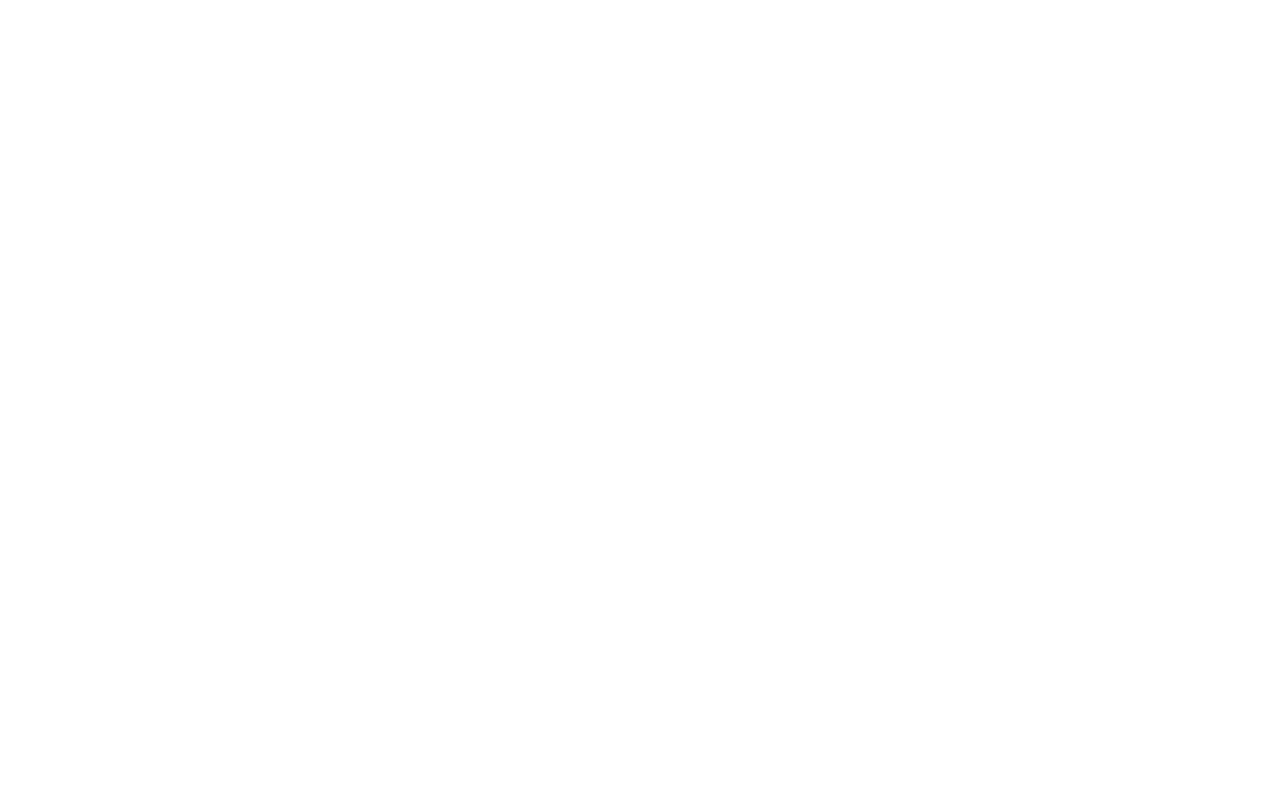
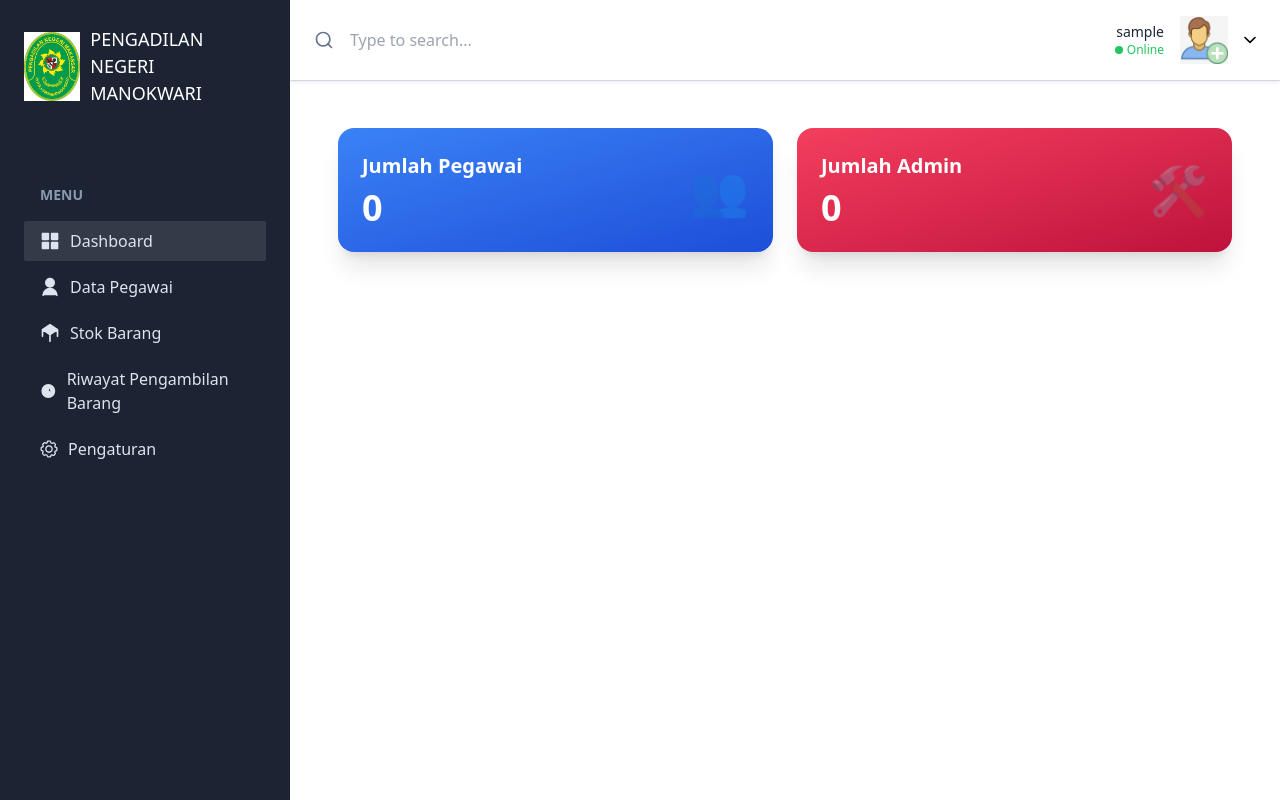
Before and after one commit to Dolfis123/riara-ta, a React (Vite) app in the folder frontend/: page /dashboard in a window 1280 px wide. Before the commit this address had no page. Built offline with nearby package versions, Linux system fonts and the light colour scheme; no server answers; sample sign-in values are in the browser's storage.

Commit message:
finish-80

```diff
--- a/frontend/src/App.jsx
+++ b/frontend/src/App.jsx
@@ -12,6 +12,7 @@ import ScanQRCode from './pages/Dashboard/ScanQRCode';
 import RiwayatPengambilan from './pages/Dashboard/RiwayatPengambilan';
 import BarangSearch from './pages/Dashboard/BarangSearch';
 import SuperAdmin from './pages/Dashboard/SuperAdmin';
+import Dashboard from './pages/Dashboard/Dashboard';
 
 function App() {
   const [loading, setLoading] = useState(true);
@@ -63,6 +64,17 @@ function App() {
         }
       />
       <Route
+        path="/dashboard"
+        element={
+          <ProtectedRoute>
+            <DefaultLayout>
+              <PageTitle title="Barang Dashboard | TailAdmin" />
+              <Dashboard />
+            </DefaultLayout>
+          </ProtectedRoute>
+        }
+      />
+      <Route
         path="/stok-barang"
         element={
           <ProtectedRoute>
--- a/frontend/src/components/Sidebar/index.jsx
+++ b/frontend/src/components/Sidebar/index.jsx
@@ -112,6 +112,52 @@ const Sidebar = ({ sidebarOpen, setSidebarOpen }) => {
 
             <ul className="mb-6 flex flex-col gap-1.5">
 
+<NavLink
+  to="/dashboard"
+  className={`group relative flex items-center gap-2.5 rounded-sm py-2 px-4 font-medium text-bodydark1 duration-300 ease-in-out hover:bg-graydark dark:hover:bg-meta-4 ${
+    pathname === '/dashboard' ? 'bg-graydark dark:bg-meta-4' : ''
+  }`}
+>
+  {/* Ikon dashboard */}
+  <svg
+    className="fill-current"
+    width="20"
+    height="20"
+    viewBox="0 0 24 24"
+    fill="none"
+    xmlns="http://www.w3.org/2000/svg"
+  >
+    <path
+      d="M3 3H10V10H3V3Z"
+      stroke="currentColor"
+      strokeWidth="2"
+      strokeLinecap="round"
+      strokeLinejoin="round"
+    />
+    <path
+      d="M14 3H21V10H14V3Z"
+      stroke="currentColor"
+      strokeWidth="2"
+      strokeLinecap="round"
+      strokeLinejoin="round"
+    />
+    <path
+      d="M14 14H21V21H14V14Z"
+      stroke="currentColor"
+      strokeWidth="2"
+      strokeLinecap="round"
+      strokeLinejoin="round"
+    />
+    <path
+      d="M3 14H10V21H3V14Z"
+      stroke="currentColor"
+      strokeWidth="2"
+      strokeLinecap="round"
+      strokeLinejoin="round"
+    />
+  </svg>
+  Dashboard
+</NavLink>
 
             <NavLink
   to="/data-pegawai"
--- /dev/null
+++ b/frontend/src/pages/Dashboard/Dashboard.jsx
@@ -0,0 +1,52 @@
+import React, { useEffect, useState } from 'react';
+import axios from 'axios';
+
+const API_URL = import.meta.env.VITE_API_URL;
+
+function Dashboard() {
+  const [roleCounts, setRoleCounts] = useState({ totalPegawai: 0, totalAdmin: 0 });
+
+  useEffect(() => {
+    const fetchCounts = async () => {
+      try {
+        const token = localStorage.getItem("token");
+        const response = await axios.get(`${API_URL}/pegawai/count-by-role`, {
+          headers: { Authorization: `Bearer ${token}` }
+        });
+        setRoleCounts(response.data);
+      } catch (error) {
+        console.error("Error fetching role counts:", error);
+      }
+    };
+
+    fetchCounts();
+  }, []);
+
+  return (
+    <div className="p-6 grid grid-cols-1 sm:grid-cols-2 gap-6">
+      {/* Card Pegawai */}
+      <div className="bg-gradient-to-br from-blue-500 to-blue-700 text-white p-6 rounded-2xl shadow-xl flex items-center justify-between">
+        <div>
+          <h2 className="text-xl font-semibold">Jumlah Pegawai</h2>
+          <p className="text-4xl font-bold mt-2">{roleCounts.totalPegawai}</p>
+        </div>
+        <div className="text-5xl opacity-30">
+          👥
+        </div>
+      </div>
+
+      {/* Card Admin */}
+      <div className="bg-gradient-to-br from-rose-500 to-rose-700 text-white p-6 rounded-2xl shadow-xl flex items-center justify-between">
+        <div>
+          <h2 className="text-xl font-semibold">Jumlah Admin</h2>
+          <p className="text-4xl font-bold mt-2">{roleCounts.totalAdmin}</p>
+        </div>
+        <div className="text-5xl opacity-30">
+          🛠️
+        </div>
+      </div>
+    </div>
+  );
+}
+
+export default Dashboard;
```
Also changed, not shown: 2 other files (tests, documents, lock files or other folders).
